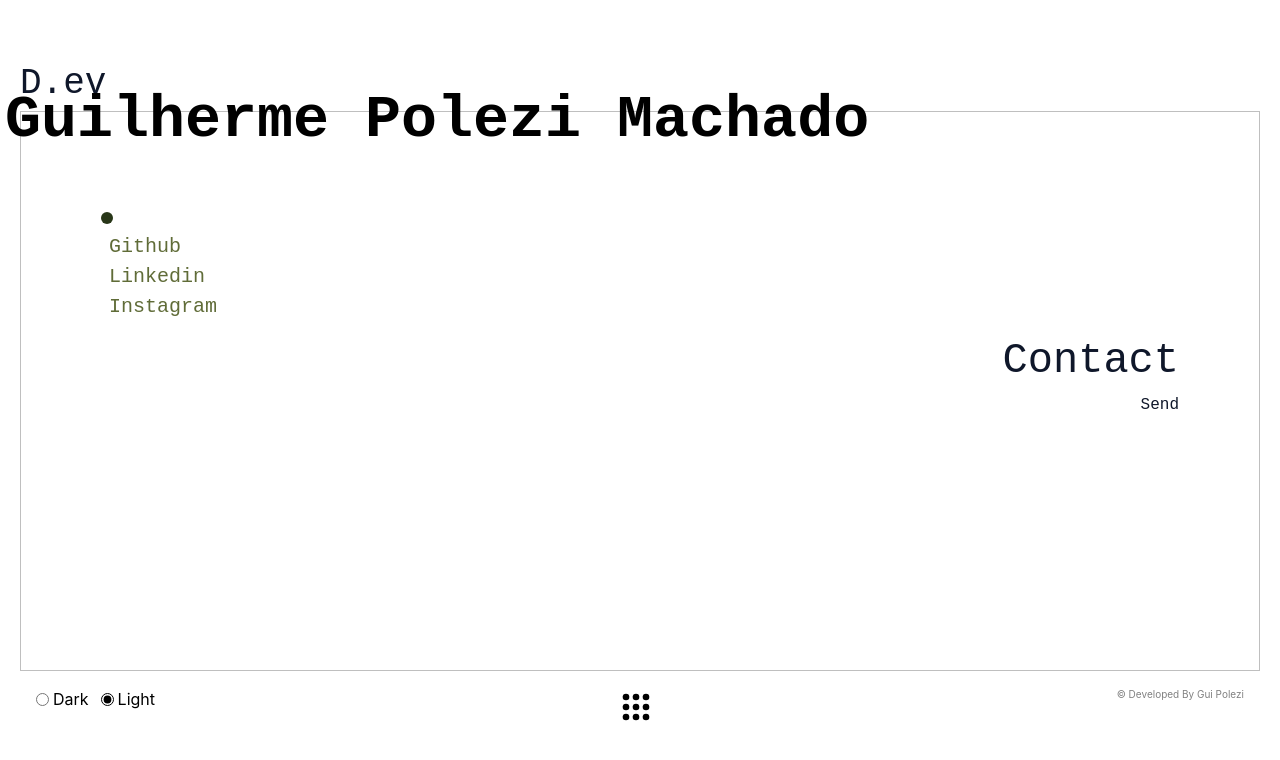
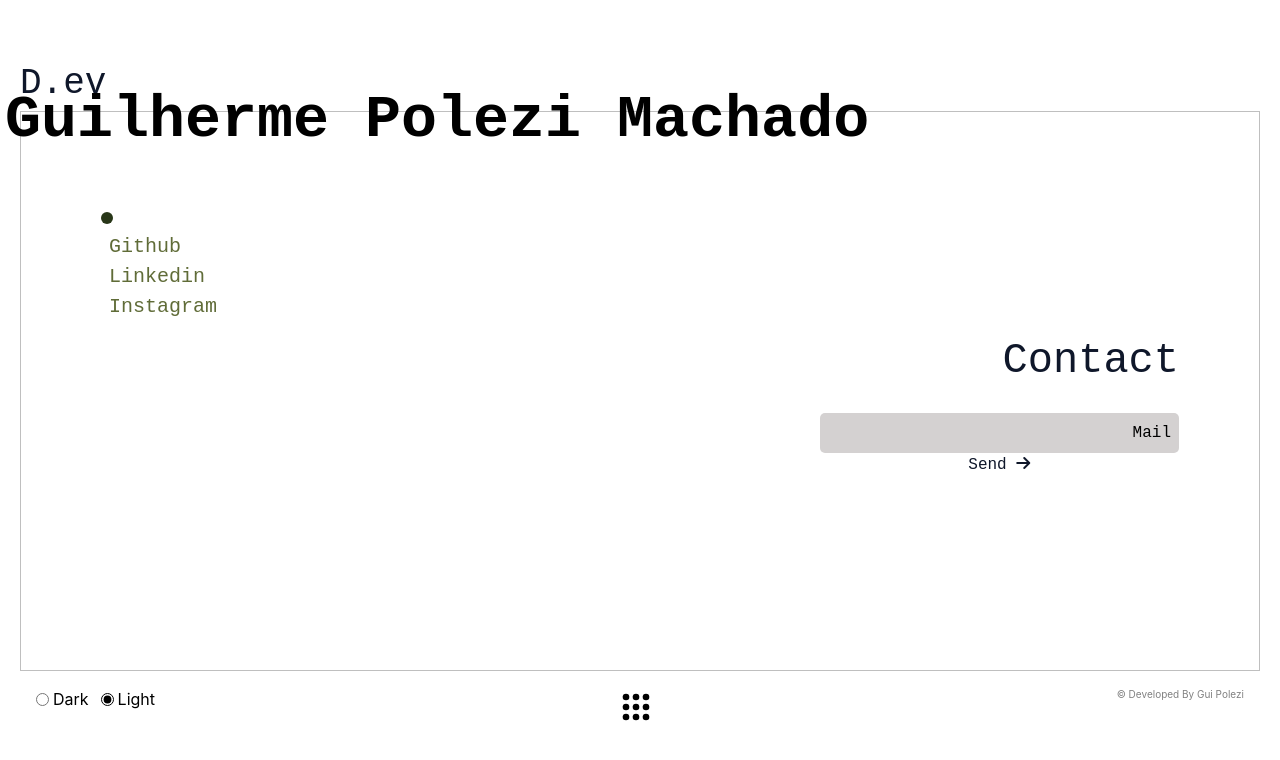
Before and after one commit to GuiPolezi/portfolio-dev, a React (Vite) app: page /contact in a window 1280 px wide. Shown: the top 760 px of the page. Built offline with nearby package versions, Linux system fonts and the light colour scheme; a web font is replaced by a local one.

Commit message:
Creating contact form

```diff
--- a/src/index.css
+++ b/src/index.css
@@ -245,3 +245,13 @@ font-family: "Iosevka Charon Mono", monospace;
 .form h4 {
   font-size: 42px;
 }
+
+.form input {
+  background-color: rgb(212, 209, 209);
+  border-radius: 5px;
+}
+
+.placeholder-right::placeholder {
+  text-align: right;
+  color: black;
+}
--- a/src/pages/contact.jsx
+++ b/src/pages/contact.jsx
@@ -21,9 +21,18 @@ export function Contact() {
                 </div>
                 <div className="col-span-1 text-end">
                     <h4>Contact</h4>
-                    <form action="">
-                        <button type="submit">Send</button>
-                    </form>
+                    <div className="grid mt-5 grid-cols-3">
+                        <div className="col-span-1">
+
+                        </div>
+                        <div className="col-span-2">
+                            <form action="" className="flex flex-col">
+                                <input type="email" placeholder="Mail" className="text-left placeholder-right p-2" required/>
+
+                                <button type="submit">Send <i className="fa-solid fa-arrow-right"></i></button>
+                            </form>
+                        </div>
+                    </div>
                 </div>
             </div>
         </>
```
